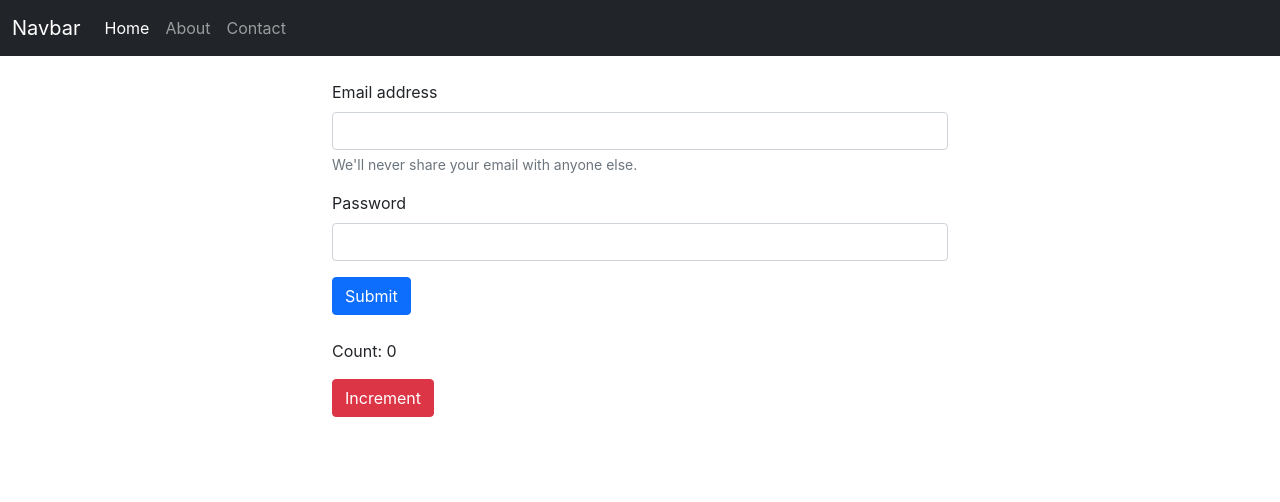
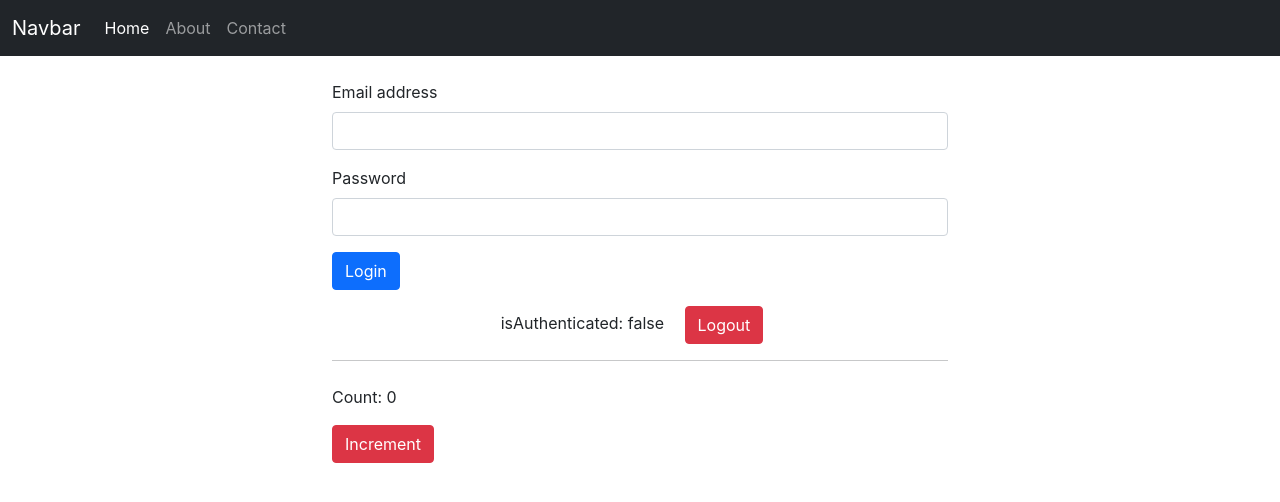
Before and after one commit to CodeMaverickVikash/react-tutorial-u, a React (Create React App) app: page /contact in a window 1280 px wide. Shown: the top 502 px of the page. Built offline with nearby package versions, Linux system fonts and the light colour scheme.

Commit message:
multiple slice

```diff
--- a/src/components/Contact.js
+++ b/src/components/Contact.js
@@ -1,8 +1,10 @@
 import React, { useRef, useReducer } from "react";
+import { useDispatch, useSelector } from "react-redux";
+import { authenticationActions } from "../stores/redux-store2";
 
 const counterReducer = (state, action) => {
   switch (action.type) {
-    case 'INCREMENT':
+    case "INCREMENT":
       return { count: state.count + 1 };
     default:
       return state;
@@ -13,18 +15,23 @@ const UseReducerDemoComponent = () => {
   const [state, dispatch] = useReducer(counterReducer, { count: 0 });
 
   const increment = () => {
-    dispatch({ type: 'INCREMENT' });
+    dispatch({ type: "INCREMENT" });
   };
 
   return (
     <div className="my-4">
       <p>Count: {state.count}</p>
-      <button className="btn btn-danger" onClick={increment}>Increment</button>
+      <button className="btn btn-danger" onClick={increment}>
+        Increment
+      </button>
     </div>
   );
-}
+};
 
 export default function Contact() {
+  const isAuthenticated = useSelector((state) => state.auth.isAuthenticated);
+  const dispatch = useDispatch();
+
   const emailRef = useRef(); // use case of useRef hook
   const passwordRef = useRef();
 
@@ -32,13 +39,18 @@ export default function Contact() {
     event.preventDefault();
     const obj = {
       email: emailRef.current.value,
-      password: passwordRef.current.value
-    }
+      password: passwordRef.current.value,
+    };
 
-    console.log(obj);
-    emailRef.current.value = '';
-    passwordRef.current.value = '';
-  }
+    dispatch(authenticationActions.onLogin());
+
+    emailRef.current.value = "";
+    passwordRef.current.value = "";
+  };
+
+  const logoutHandler = () => {
+    dispatch(authenticationActions.onLogout());
+  };
 
   return (
     <div className="container my-4 col-6">
@@ -54,9 +66,6 @@ export default function Contact() {
             aria-describedby="emailHelp"
             ref={emailRef}
           />
-          <div id="emailHelp" className="form-text">
-            We'll never share your email with anyone else.
-          </div>
         </div>
         <div className="mb-3">
           <label htmlFor="exampleInputPassword1" className="form-label">
@@ -70,10 +79,18 @@ export default function Contact() {
           />
         </div>
         <button type="submit" className="btn btn-primary">
-          Submit
+          Login
         </button>
       </form>
 
+      <div className="my-3 text-center">
+        isAuthenticated: {`${isAuthenticated}`}{" "}
+        <button className="btn btn-danger mx-3" onClick={logoutHandler}>
+          Logout
+        </button>
+      </div>
+
+      <hr />
       <UseReducerDemoComponent />
     </div>
   );
--- a/src/components/Home.js
+++ b/src/components/Home.js
@@ -19,7 +19,7 @@ export default function Home() {
   return (
     <div className="container my-5 text-center">
       {/* <CounterComponent1/> */}
-      <CounterComponent2/>
+      <CounterComponent2 />
       <hr />
 
       <div className="todos">
--- a/src/stores/redux-store2.js
+++ b/src/stores/redux-store2.js
@@ -1,8 +1,9 @@
 import { configureStore, createSlice } from "@reduxjs/toolkit";
 
-const initialState = { count: 0 };
+const initialState = { count: 0, isAuthenticated: false };
 
-const counterSlice = createSlice({
+const slices = {
+  counterSlice: createSlice({
     name: "counter",
     initialState,
     reducers: {
@@ -16,11 +17,35 @@ const counterSlice = createSlice({
         state.count += action.payload;
       },
     },
+  }),
+  authSlice: createSlice({
+    name: "authentication",
+    initialState,
+    reducers: {
+      onLogin(state) {
+        state.isAuthenticated = true;
+      },
+      onLogout(state) {
+        state.isAuthenticated = false;
+      },
+    },
+  }),
+};
+
+// configure redux store
+const store = configureStore({
+  reducer: {
+    counter: slices.counterSlice.reducer,
+    auth: slices.authSlice.reducer,
+  },
 });
 
-const store = configureStore({ // configure redux store
-  reducer: { counter: counterSlice.reducer },
-});
+const counterActions = slices.counterSlice.actions;
+const authenticationActions = slices.authSlice.actions;
 
-export const counterActions = counterSlice.actions;
+export {
+  counterActions,
+  authenticationActions
+}
+
 export default store;
```
Lines whose indentation alone changed are shown as unchanged.
